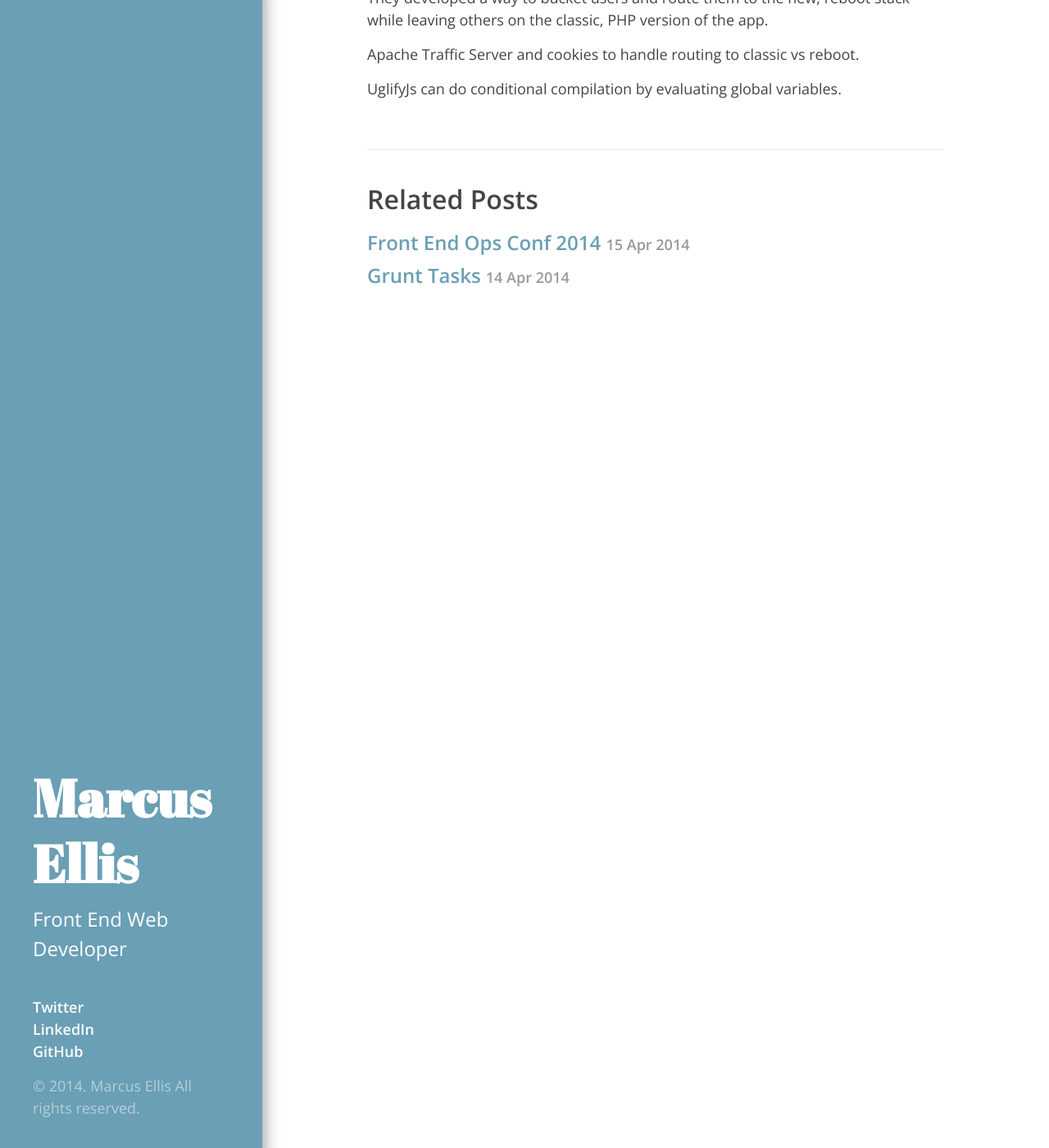
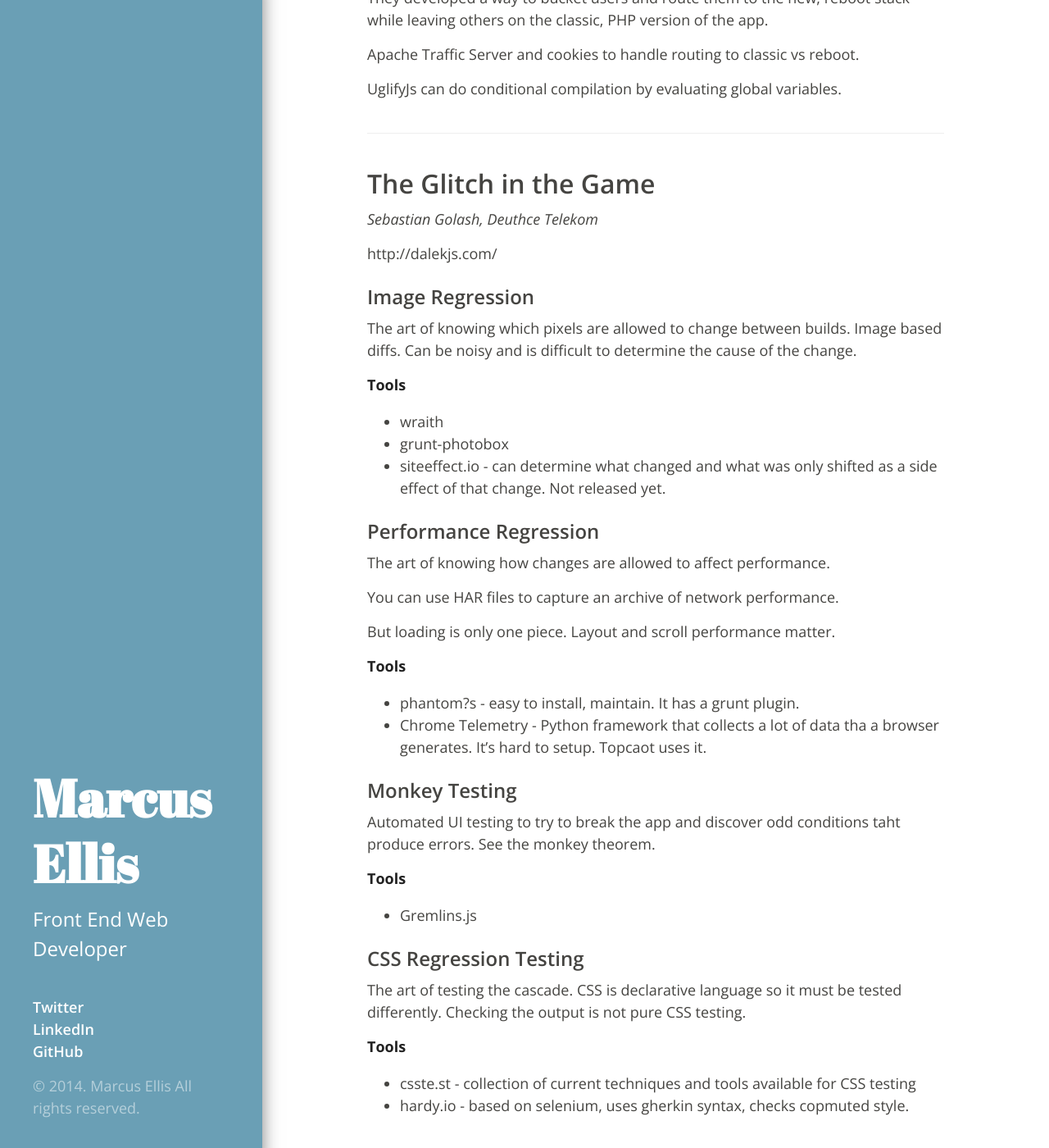
Before and after one commit to marcusellis05/marcusellis05.github.io, a Jekyll site: the page built from _posts/2014-04-24-feops-conf-day-1.md, in a window 1280 px wide and 1400 px high, scrolled down 3062 px. Shown: the whole window at 82% size. Built offline with Jekyll 4.4.1, drawn with Linux system fonts in a browser that asks for light colours; Markdown is read by kramdown in place of the engine named in the settings; some of the changed text lies outside the part shown.

Commit message:
adding regression testing notes

```diff
--- a/_posts/2014-04-24-feops-conf-day-1.md
+++ b/_posts/2014-04-24-feops-conf-day-1.md
@@ -98,10 +98,58 @@ Scripts that are run when something happens in your branch. Can run client- or s
 
 Flickr is currently built with PHP, transitioning to Node.js. They are using Express. The reboot stack sits between the web client and the API.
 
-In production they're running on Mnahattan (sorta like Heroku). 1 Manhattan instance is 1 server running 16-32 Node processes.
+In production they're running on Manhattan (sorta like Heroku). 1 Manhattan instance is 1 server running 16-32 Node processes.
 
 They developed a way to bucket users and route them to the new, reboot stack while leaving others on the classic, PHP version of the app.
 
 Apache Traffic Server and cookies to handle routing to classic vs reboot.
 
 UglifyJs can do conditional compilation by evaluating global variables.
+
+------
+
+## The Glitch in the Game
+
+*Sebastian Golash, Deuthce Telekom*
+
+http://dalekjs.com/
+
+### Image Regression
+
+The art of knowing which pixels are allowed to change between builds. Image based diffs. Can be noisy and is difficult to determine the cause of the change.
+
+**Tools**
+
+* wraith
+* grunt-photobox
+* siteeffect.io - can determine what changed and what was only shifted as a side effect of that change. Not released yet.
+
+### Performance Regression
+
+The art of knowing how changes are allowed to affect performance.
+
+You can use HAR files to capture an archive of network performance.
+
+But loading is only one piece. Layout and scroll performance matter.
+
+**Tools**
+
+* phantom?s - easy to install, maintain. It has a grunt plugin.
+* Chrome Telemetry - Python framework that collects a lot of data tha a browser generates. It's hard to setup. Topcaot uses it.
+
+### Monkey Testing
+
+Automated UI testing to try to break the app and discover odd conditions taht produce errors.  See the monkey theorem.
+
+**Tools**
+
+* Gremlins.js
+
+### CSS Regression Testing
+
+The art of testing the cascade.  CSS is declarative language so it must be tested differently. Checking the output is not pure CSS testing.
+
+**Tools**
+
+* csste.st - collection of current techniques and tools available for CSS testing
+* hardy.io - based on selenium, uses gherkin syntax, checks copmuted style.
```
Also changed, not shown: _posts/2014-04-25-feops-conf-day-2.md (added, +11 -0 lines).
